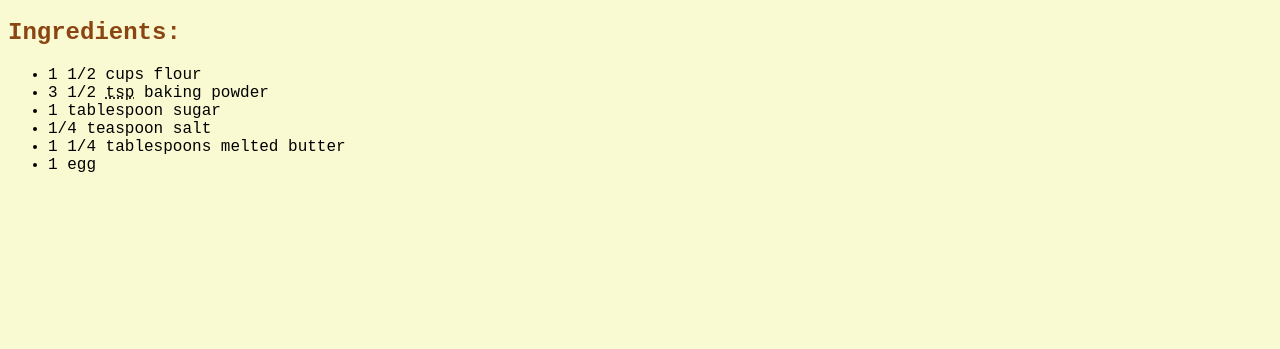
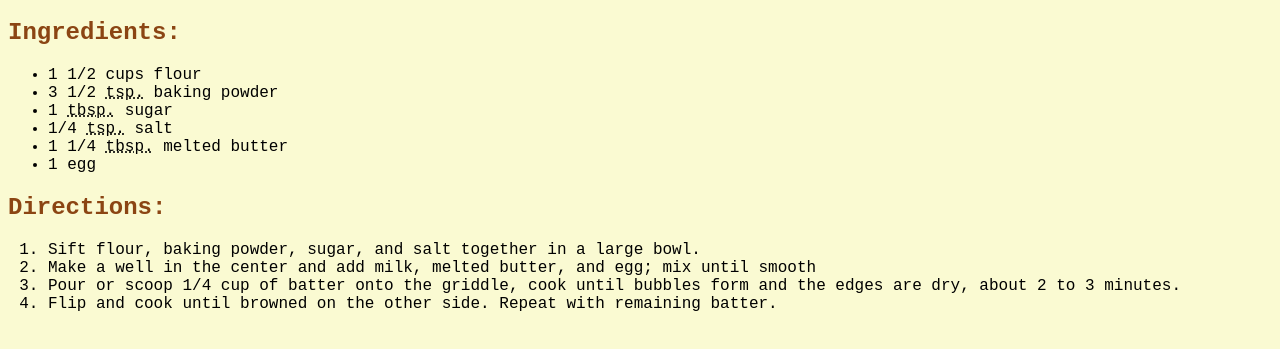
Before and after one commit to josiearganbright/WebDesignHomework, a plain HTML site: page assignment-06/index.html in a window 1280 px wide. Shown: the part 61-410 px from the top of the page. Drawn offline with Linux system fonts and the light colour scheme.

Commit message:
Update index.html

```diff
--- a/assignment-06/index.html
+++ b/assignment-06/index.html
@@ -24,12 +24,19 @@
         <h2>Ingredients:</h2>
         <ul>
             <li>1 1/2 cups flour</li>
-            <li>3 1/2 <abbr title="teaspoon">tsp</abbr> baking powder</li>
-            <li>1 tablespoon sugar</li>
-            <li>1/4 teaspoon salt</li>
-            <li>1 1/4 tablespoons melted butter</li>
+            <li>3 1/2 <abbr title="teaspoon">tsp.</abbr> baking powder</li>
+            <li>1 <abbr title="tablespoon">tbsp.</abbr> sugar</li>
+            <li>1/4 <abbr title="teaspoon">tsp.</abbr> salt</li>
+            <li>1 1/4 <abbr title="tablespoon">tbsp.</abbr> melted butter</li>
             <li>1 egg</li>
             </ul>
+        <h2>Directions:</h2>
+        <ol>
+            <li>Sift flour, baking powder, sugar, and salt together in a large bowl.</li>
+            <li>Make a well in the center and add milk, melted butter, and egg; mix until smooth</li>
+            <li>Pour or scoop 1/4 cup of batter onto the griddle, cook until bubbles form and the edges are dry, about 2 to 3 minutes.</li>
+            <li>Flip and cook until browned on the other side. Repeat with remaining batter.</li>
+            </ol>
 
     </body>
 
```
